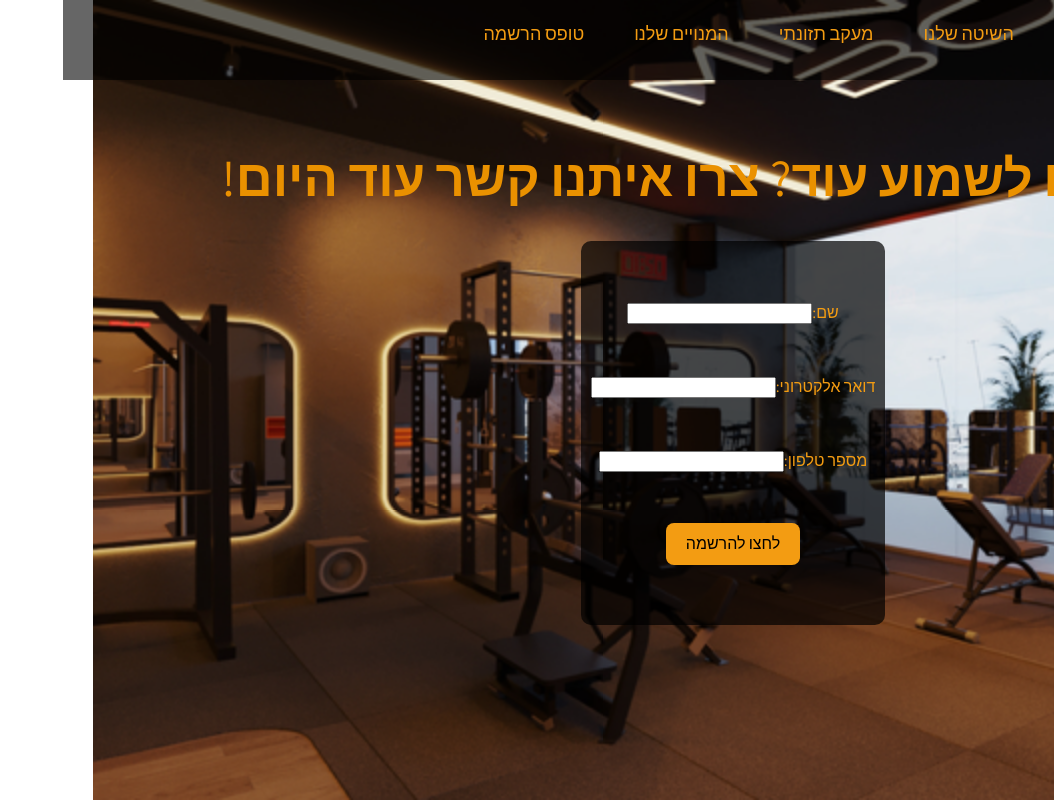
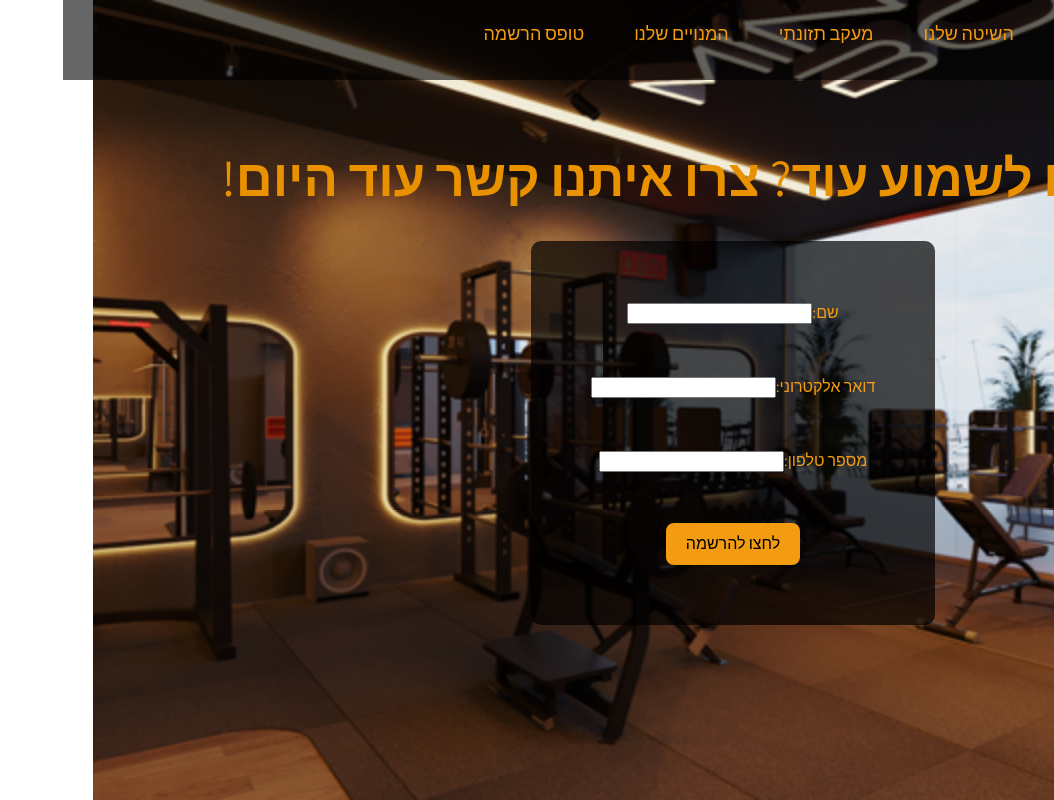
Before and after one commit to Kalzemic/Minimal_Body, a React (Vite) app: page /Contact in a window 1280 px wide. Shown: the whole page, without its empty margins (226-1280 px from the left). Built offline with nearby package versions, Linux system fonts and the light colour scheme.

Commit message:
form width update

```diff
--- a/src/components/ContactPage.css
+++ b/src/components/ContactPage.css
@@ -3,7 +3,7 @@
     padding: 10px;
     background-color: rgba(0, 0, 0, 0.7);
     border-radius: 10px;
-
+    width: 30%
 }
 
 
```
